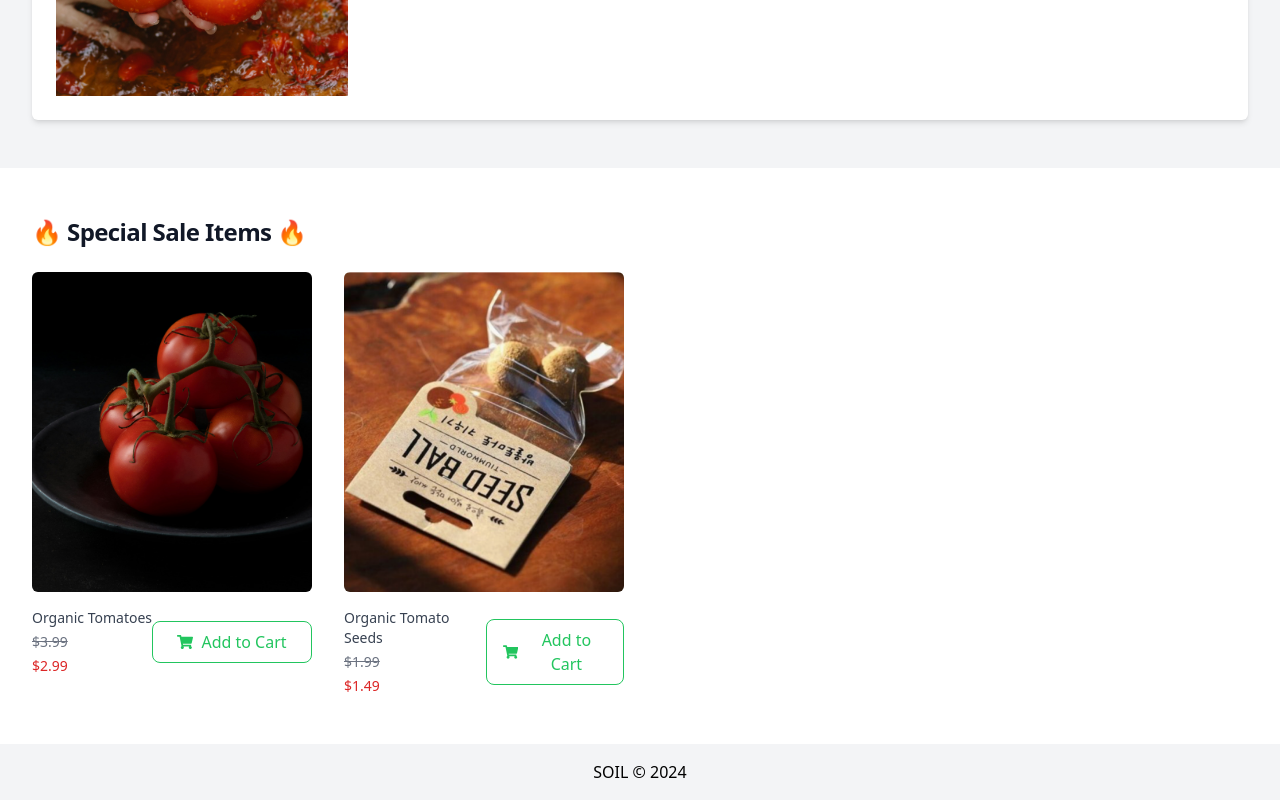
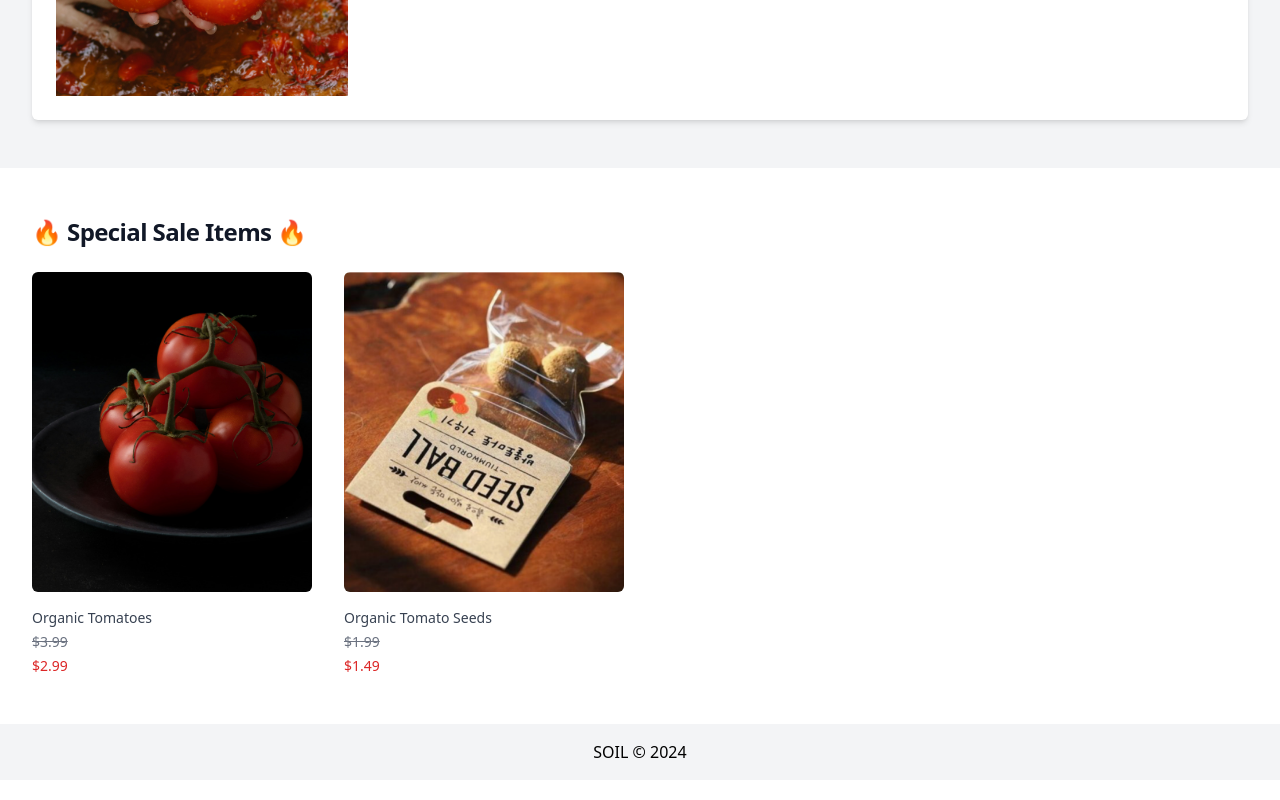
Before and after one commit to tonythai12/SOIL-React.js-Web-Application, a React (Create React App) app in the folder React/: page /soil/sale in a window 1280 px wide. Shown: the part 1073-1873 px from the top of the page. Built offline with nearby package versions, Linux system fonts and the light colour scheme.

Commit message:
hide addToCart btn
- hide addToCart btn

```diff
--- a/React/src/pages/GardenInfoAndSale.js
+++ b/React/src/pages/GardenInfoAndSale.js
@@ -3,6 +3,8 @@ import { FontAwesomeIcon } from '@fortawesome/react-fontawesome';
 import { faCheckCircle } from '@fortawesome/free-solid-svg-icons';
 import { useAuth } from '../context/AuthProvider';
 import AddCartBtn from '../components/Cart/AddCartBtn';
+import { useCart } from '../context/CartProvider';
+import Modal from '../components/Cart/Modal';
 
 // Component displaying helpful information for growing small vegetables.
 function SmallVegetableInfo({ tip, imageUrl }) {
@@ -22,7 +24,26 @@ function SmallVegetableInfo({ tip, imageUrl }) {
 }
 
 // Component displaying special deals based on the selected vegetable
-function SpecialSale({ specials }) {
+function SpecialSale({ specials, userData }) {
+  const { addToCart } = useCart();
+  const [selectedProduct, setSelectedProduct] = useState();
+  const [isOpen, setIsOpen] = useState(false);
+
+  const handleAddToCart = (product) => {
+    if (!userData?.email) {
+      return alert(
+        `We need a login feature.\nAfter logging in, you can add items to your shopping cart.`
+      );
+    } else {
+      setSelectedProduct(product);
+      addToCart(product);
+
+      setIsOpen(true);
+      setTimeout(() => {
+        setIsOpen(false);
+      }, 3000);
+    }
+  };
   return (
     <div className='py-12 bg-white'>
       <div className='max-w-2xl mx-auto px-4 sm:px-6 lg:max-w-7xl lg:px-8'>
@@ -31,6 +52,7 @@ function SpecialSale({ specials }) {
         </h2>
         <div className='mt-6 grid grid-cols-1 gap-y-10 sm:grid-cols-2 gap-x-6 lg:grid-cols-3 xl:grid-cols-4 xl:gap-x-8'>
           {specials.map((item, index) => (
+            <div className='flex flex-col'>
               <div key={index} className='group relative'>
                 <div className='w-full min-h-80 aspect-w-1 aspect-h-1 rounded-md overflow-hidden group-hover:opacity-75 lg:h-80 lg:aspect-none'>
                   <img
@@ -39,7 +61,7 @@ function SpecialSale({ specials }) {
                     className='w-full h-full object-center object-cover lg:w-full lg:h-full'
                   />
                 </div>
-              <div className='mt-4 flex justify-center items-center'>
+                <div className='mt-4 flex justify-between'>
                   <div>
                     <h3 className='text-sm text-gray-700'>{item.name}</h3>
                     <p className='mt-1 text-sm text-gray-500 line-through'>
@@ -47,12 +69,20 @@ function SpecialSale({ specials }) {
                     </p>
                     <p className='mt-1 text-sm text-red-600'>{`$${item.salePrice}`}</p>
                   </div>
-                <AddCartBtn />
                 </div>
+              </div>
+              {/* <AddCartBtn onClick={handleAddToCart} /> */}
             </div>
           ))}
         </div>
       </div>
+      {isOpen && (
+        <Modal
+          isOpen2={isOpen}
+          setIsOpen2={setIsOpen}
+          selectedProduct={selectedProduct}
+        />
+      )}
     </div>
   );
 }
@@ -163,7 +193,10 @@ export default function GardenInfoAndSale() {
             tip={vegetablesInfo[selectedVegetable]?.tip}
             imageUrl={vegetablesInfo[selectedVegetable]?.imageUrl}
           />
-          <SpecialSale specials={vegetablesInfo[selectedVegetable]?.specials} />
+          <SpecialSale
+            specials={vegetablesInfo[selectedVegetable]?.specials}
+            userData={userData}
+          />
         </>
       )}
       {showModal && (
```
Lines whose indentation alone changed are shown as unchanged.
